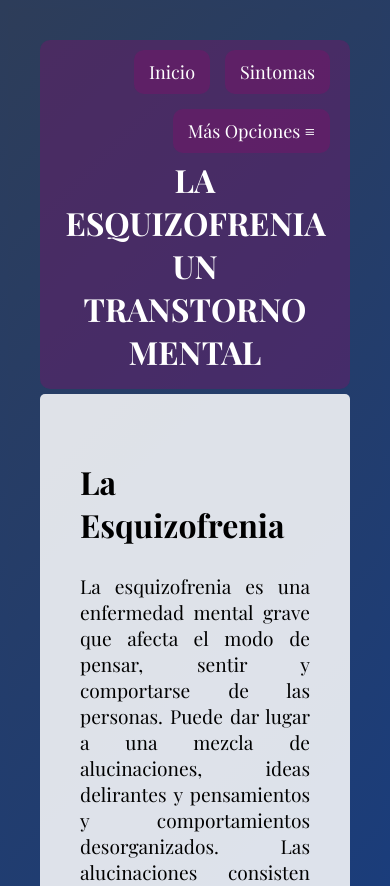
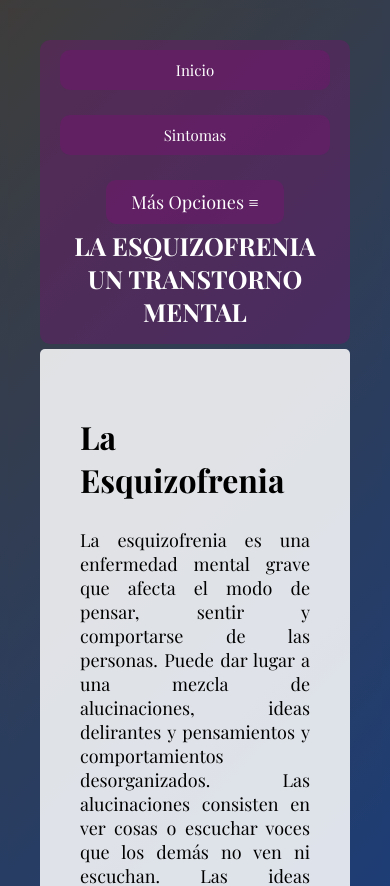
Before and after one commit to Haluuuu/Blog, a React (Vite) app: page / in a window 390 px wide. Shown: the top 886 px of the page. Built offline with nearby package versions, Linux system fonts and the light colour scheme; a web font is replaced by a local one.

Commit message:
cambios en vista

```diff
--- a/src/index.css
+++ b/src/index.css
@@ -51,7 +51,8 @@ h1{
   text-align: center;
   justify-content: center;
   font-family: "Playfair Display", serif;
-  color:rgb(255, 255, 255)
+  color:rgb(255, 255, 255);
+  font-size: 3rem;
 }
 
 h2{
@@ -76,7 +77,7 @@ nav {
 nav .button,
 nav .dropdown-button {
   font-family: "Playfair Display", serif;
-  padding: 10px 15px; /* Espaciado interno para los botones */
+  padding: 10px 25px; /* Espaciado interno para los botones */
   color: white; /* Color del texto */
   text-decoration: none; /* Sin subrayado */
   border: none; /* Sin borde */
@@ -123,15 +124,35 @@ nav .dropdown-button:hover {
 }
 
 /* Estilos responsivos */
-@media (max-width: 60px) {
+@media (max-width: 768px) {
   nav {
       flex-direction: column; /* Cambiar a columna en pantallas pequeñas */
       align-items: stretch; /* Alinear elementos para que ocupen todo el ancho */
+
   }
-  nav .button,
-  nav .dropdown-button {
-      text-align: right; /* Centrar el texto en los botones */
+  h1 {
+    font-size: 25px;
+  }
+
+  html,body{
+    background-size: 250% 250%;
+  }
+
+  main{
+    font-size: 15px;
+  }
+
+nav .dr{
+  color: blue;
+}
+
+
+  nav .button,nav .dropdown-button:hover
+  nav .dropdown-button, nav.dropdown-item:hover {
+      text-align: center; /* Centrar el texto en los botones */
       margin-bottom: 10px; /* Espaciado entre botones */
+      font-size: 15px;
+
   }
 }
 
```
